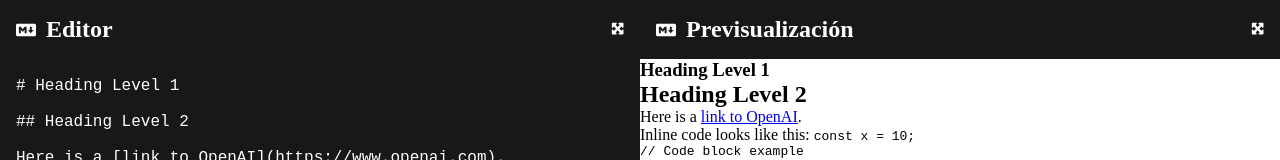
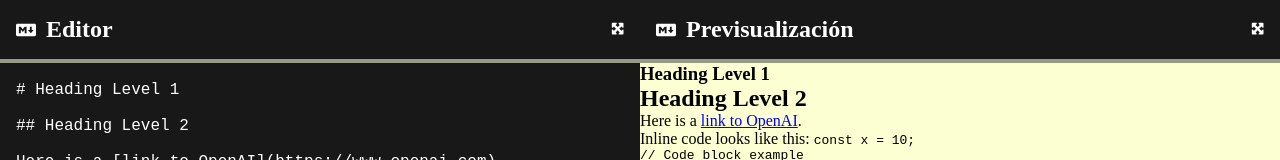
Before and after one commit to Lenindroid/previsualizador-de-markdown, a React (Vite) app: page / in a window 1280 px wide. Shown: the top 160 px of the page. Built offline with nearby package versions, Linux system fonts and the light colour scheme.

Commit message:
Border headers

```diff
--- a/index.html
+++ b/index.html
@@ -8,7 +8,8 @@
   </head>
   <body>
     <div id="root"></div>
-    <!--<script src="https://cdn.freecodecamp.org/testable-projects-fcc/v1/bundle.js"></script>-->
+    <!---->
+    <script src="https://cdn.freecodecamp.org/testable-projects-fcc/v1/bundle.js"></script>
     <script type="module" src="/src/main.jsx"></script>
   </body>
 </html>
--- a/src/index.css
+++ b/src/index.css
@@ -29,6 +29,7 @@
     height: 100vh;
     overflow-y: scroll;
     overflow-x: scroll;
+    background-color: #fcffd1;
 }
 
 header {
@@ -38,6 +39,7 @@
     background-color: #181818;
     color: #fff;
     padding: 1rem;
+    border-bottom: 4px solid #979a86;
 }
 
 .lenguaje {
```
